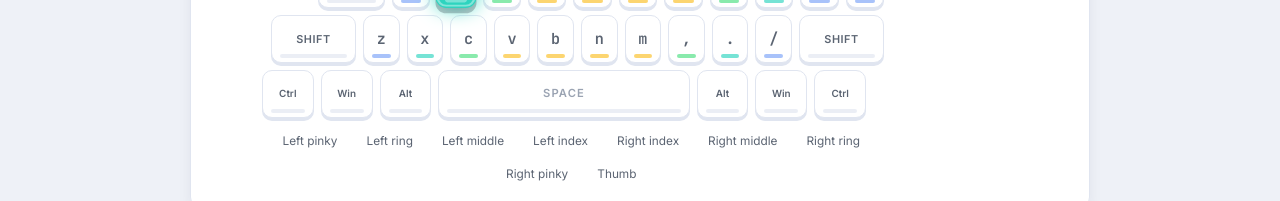
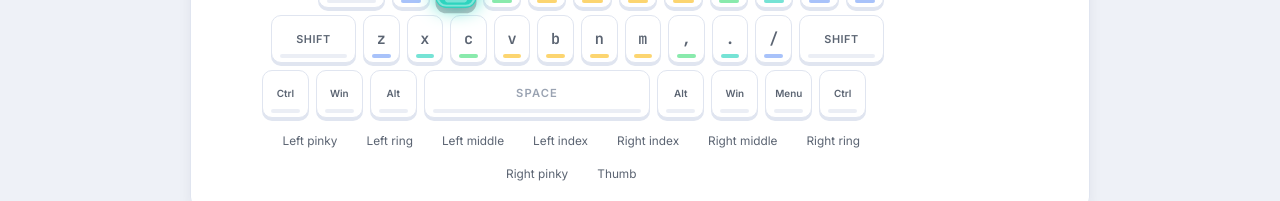
Before and after one commit to JosiahBristow/YesTyping, a React (Vite) app: page /speed-test in a window 1280 px wide. Shown: the part 1323-1524 px from the top of the page. Built offline with nearby package versions, Linux system fonts and the light colour scheme; no server answers.

Commit message:
feat: add the Menu key to the bottom keyboard row

```diff
--- a/src/components/Keyboard.tsx
+++ b/src/components/Keyboard.tsx
@@ -45,7 +45,7 @@ export function Keyboard({
       capClass(finger),
       key === 'Tab' && 'tab',
       key === 'Caps' && 'caps',
-      (key === 'Ctrl' || key === 'Win' || key === 'Alt') && 'mod',
+      (key === 'Ctrl' || key === 'Win' || key === 'Alt' || key === 'Menu') && 'mod',
       key === 'space' && 'space',
       isShift && 'shift',
       shiftOn && 'shift-on',
--- a/src/features/typing/fingerMap.ts
+++ b/src/features/typing/fingerMap.ts
@@ -37,5 +37,5 @@ export const KEYBOARD_ROWS: string[][] = [
   ['Tab', 'q', 'w', 'e', 'r', 't', 'y', 'u', 'i', 'o', 'p', '[', ']', '\\'],
   ['Caps', 'a', 's', 'd', 'f', 'g', 'h', 'j', 'k', 'l', ';', "'"],
   ['Shift', 'z', 'x', 'c', 'v', 'b', 'n', 'm', ',', '.', '/', 'Shift'],
-  ['Ctrl', 'Win', 'Alt', 'space', 'Alt', 'Win', 'Ctrl'],
+  ['Ctrl', 'Win', 'Alt', 'space', 'Alt', 'Win', 'Menu', 'Ctrl'],
 ]
```
